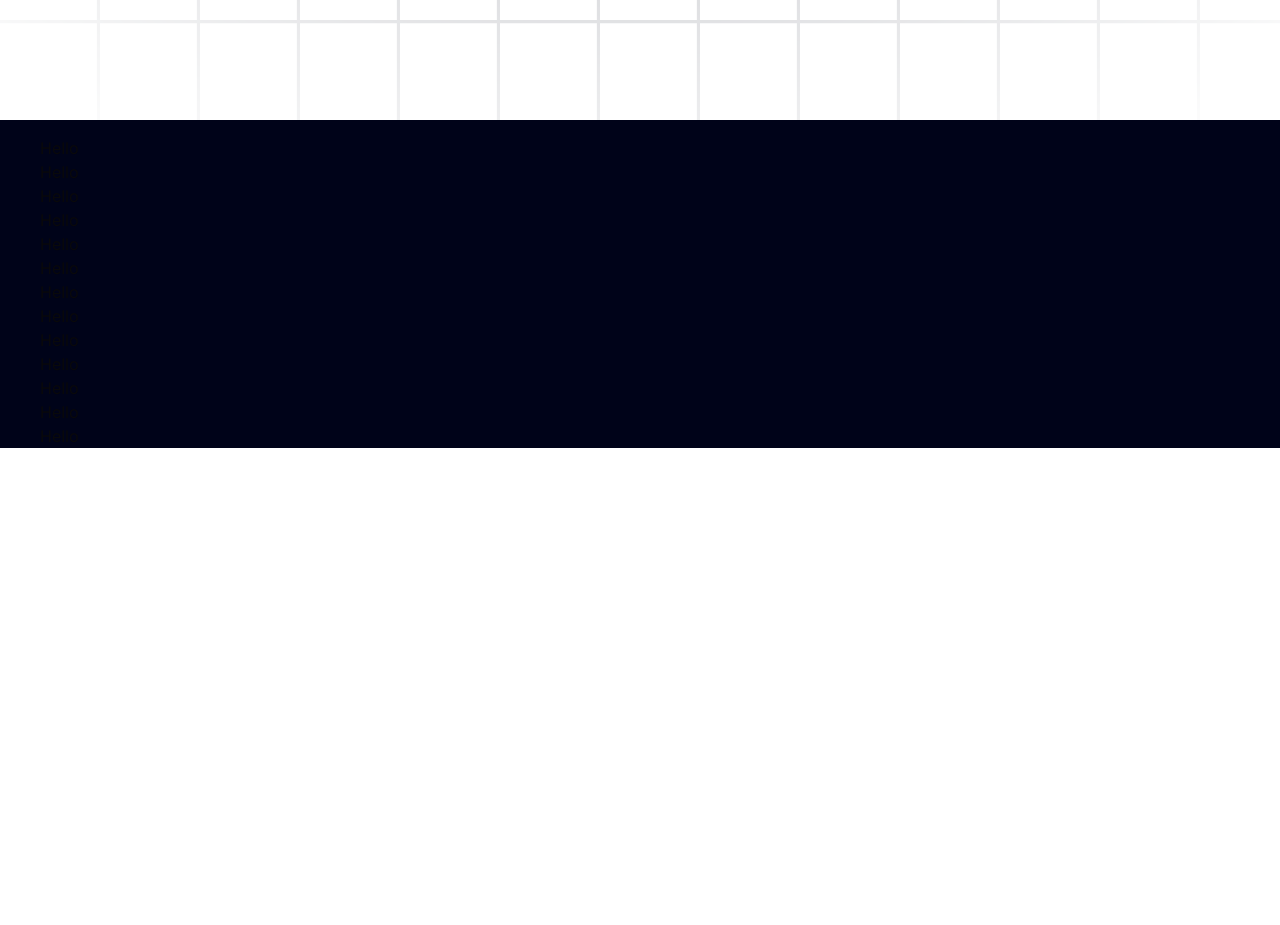
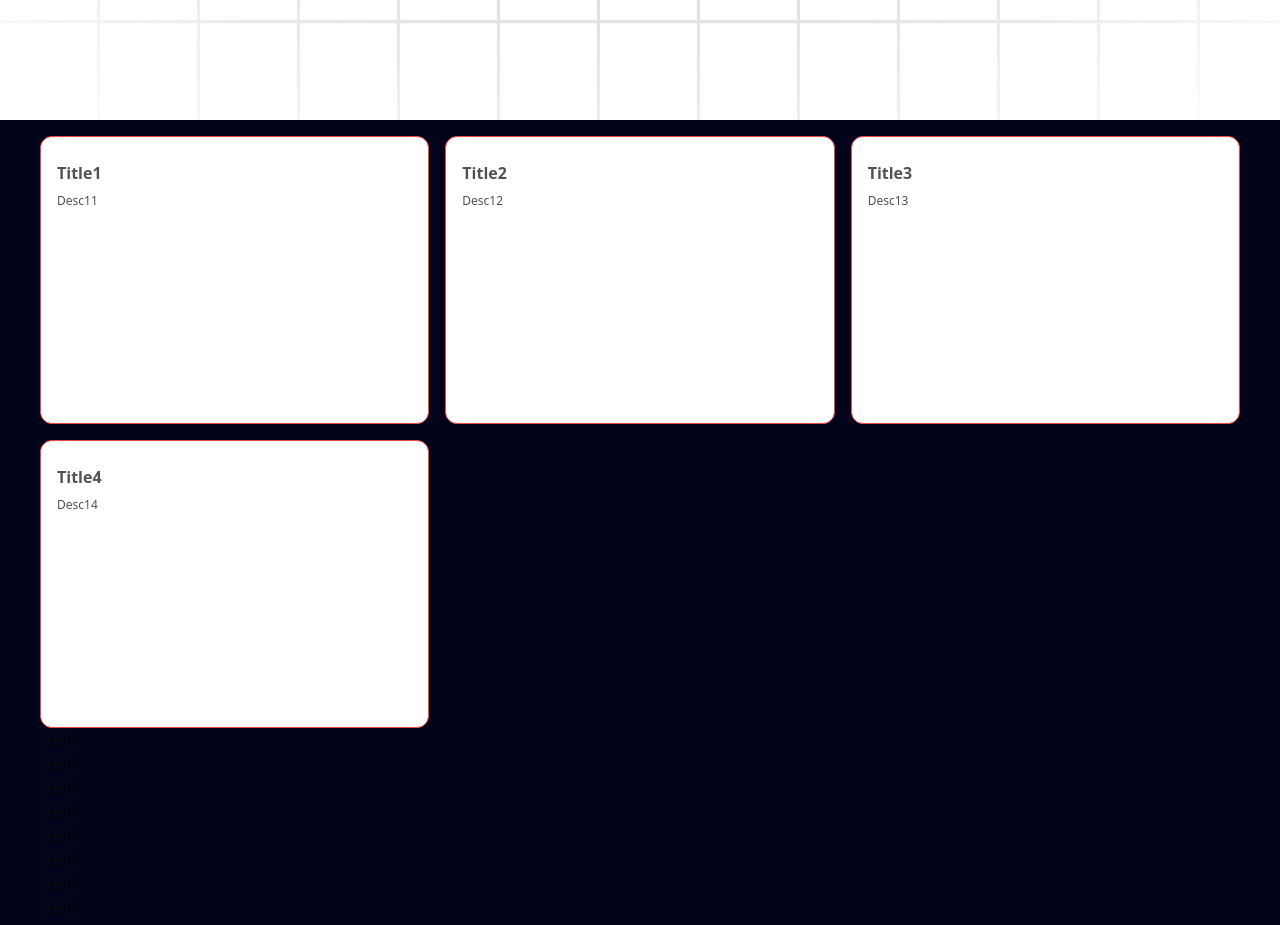
Before and after one commit to maf256/Azar, a Next.js app: page / in a window 1280 px wide. Shown: the part 680-1605 px from the top of the page. Before the commit the page ends 1128 px from the top, so only its background shows below. Built offline with nearby package versions, Linux system fonts and the light colour scheme.

Commit message:
Added Grid and BenetoGrid

```diff
--- a/app/page.tsx
+++ b/app/page.tsx
@@ -2,6 +2,7 @@
 import { FloatingNav } from "@/components/ui/FloatingNAV";
 import { FaHome } from "react-icons/fa";
 import Image from "next/image";
+import Grid from "@/components/Grid";
 
 export default function Home() {
   return (
@@ -11,6 +12,7 @@
             {name: "Home", link: "/", icon: <FaHome />}
             ]} />
           <Hero />
+          <Grid />
           <h1>Hello</h1>
           <h1>Hello</h1>
           <h1>Hello</h1>
--- /dev/null
+++ b/components/Grid.tsx
@@ -0,0 +1,25 @@
+import React from 'react'
+import { BentoGrid, BentoGridItem } from './ui/BentoGrid'
+
+const Grid = () => {
+  return (
+    <section id= "about">
+        <BentoGrid>
+            {[{title: "Title1", description: "Desc11", id: 1}
+            ,{title: "Title2", description: "Desc12", id: 2}
+            ,{title: "Title3", description: "Desc13", id: 3}
+            ,{title: "Title4", description: "Desc14", id: 4}]
+            .map((item) => (
+                <BentoGridItem
+                    key={item.id}
+                    id= {item.id}
+                    title={item.title}
+                    description={item.description}
+                 />
+            ))}
+        </BentoGrid>
+    </section>
+  )
+}
+
+export default Grid
--- /dev/null
+++ b/components/ui/BentoGrid.tsx
@@ -0,0 +1,56 @@
+import { cn } from "@/utils/cn";
+
+export const BentoGrid = ({
+  className,
+  children,
+}: {
+  className?: string;
+  children?: React.ReactNode;
+}) => {
+  return (
+    <div
+      className={cn(
+        "grid md:auto-rows-[18rem] grid-cols-1 md:grid-cols-3 gap-4 max-w-7xl mx-auto ",
+        className
+      )}
+    >
+      {children}
+    </div>
+  );
+};
+
+export const BentoGridItem = ({
+  className,
+  title,
+  description,
+  header,
+  icon,
+  id,
+}: {
+  className?: string;
+  title?: string | React.ReactNode;
+  description?: string | React.ReactNode;
+  header?: React.ReactNode;
+  icon?: React.ReactNode;
+  id: number;
+}) => {
+  return (
+    <div
+      className={cn(
+        "row-span-1 relative rounded-xl group/bento hover:shadow-xl transition duration-200 shadow-input dark:shadow-none p-4 dark:bg-black dark:border-white/[0.2] bg-white border border-transparent justify-between flex flex-col space-y-4 border-red-500",
+        className
+      )}
+    >
+      {header}
+      <div className="group-hover/bento:translate-x-2 transition duration-200">
+        {icon}
+        <div className="font-sans font-bold text-neutral-600 dark:text-neutral-200 mb-2 mt-2">
+          {title}
+        </div>
+        <div className="font-sans font-normal text-neutral-600 text-xs dark:text-neutral-300">
+          {description}
+        </div>
+      </div>
+    </div>
+  );
+};
```
